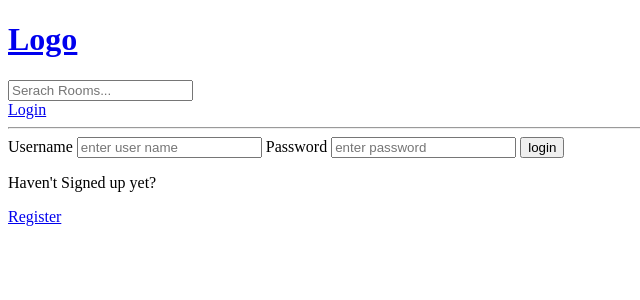
After one commit to SamAbdallah/studybudy, a Django app: page /login/ in a window 1280 px wide. The commit adds this page. Shown: the top 300 px of the page, without its empty margins (0-640 px from the left). Run offline with Django 4.2, Linux system fonts and the light colour scheme.

Commit message:
fixing user authentication

```diff
--- a/base/links.py
+++ b/base/links.py
@@ -2,6 +2,9 @@ from django.urls import path
 from . import views
 
 urlpatterns = [
+    path('login/',views.loginPage,name="login"),
+    path('logout/',views.logoutuser,name="logout"),
+    path('register/',views.registeruser,name="register"),
     path('',views.home,name="home"),
     path('room/<int:pk>/',views.room,name="room"),
     path('create-room/',views.createroom,name="createroom"),
--- a/base/templates/base/home.html
+++ b/base/templates/base/home.html
@@ -43,8 +43,12 @@
      {% for room in rooms %}
 
      <div>
+
+      {% if request.user == room.host %}
       <a href="{% url 'updateroom' room.id %}">edit</a>
       <a href="{% url 'deleteroom' room.id %}">delete</a>
+
+      {% endif %}
       <span>{{room.host.username}}</span>
       <h5> {{room.id}} --  <a href="{% url 'room' room.id %}">{{room.name}}</a> </h5>
       <small>{{room.topic.name}}</small>
--- /dev/null
+++ b/base/templates/base/login_register.html
@@ -0,0 +1,47 @@
+{% extends 'main.html' %}
+
+{% block content %}
+
+{% if page == 'login' %}
+<div>
+
+    <form method="post" action=" ">
+        {% csrf_token %}
+
+
+        <label>Username</label>
+        <input type="text" name="username" placeholder="enter user name">
+
+        <label>Password</label>
+        <input type="password" name="password" placeholder="enter password">
+
+        <input type="submit" value="login">
+
+    </form>
+
+    <p>Haven't Signed up yet?</p>
+    <a href="{% url 'register' %}">Register</a>
+
+
+</div>
+
+{% else %}
+
+<div>
+
+    <form method="post" action=" ">
+        {% csrf_token %}
+        {{ form.as_p }}
+        <input type="submit" value="Register">
+
+    </form>
+
+    <p>Already Signed up yet?</p>
+    <a href="{% url 'login' %}">login</a>
+
+
+</div>
+
+{% endif %}
+
+{% endblock content %}
--- a/base/views.py
+++ b/base/views.py
@@ -1,9 +1,63 @@
+from multiprocessing import context
 from django.shortcuts import redirect, render
 from django.http import HttpResponse
 from .models import Room,topic
 from .forms import RoomForm
+from django.contrib.auth.forms import UserCreationForm
 from django.db.models import Q
+from django.contrib.auth.models import User
+from django.contrib import messages
+from django.contrib.auth import authenticate, login, logout
+from django.contrib.auth.decorators import login_required
 
+
+
+def loginPage (request):
+    page='login'
+
+    if request.user.is_authenticated:
+        return redirect ('home')
+
+    if request.method== 'POST':
+        username= request.POST.get('username').lower()
+        password=request.POST.get('password')
+
+        try:
+            user=User.objects.get(username=username)
+        except:
+            messages.error(request,'user does not exist')
+
+        user= authenticate(request,username=username,password=password)
+
+        if user is not None:
+            login(request,user)
+            return redirect('home')
+
+        else :
+            messages.error(request,'username and password does not exist')
+
+    context={'page':page}
+    return render(request, 'base/login_register.html',context )
+
+
+def logoutuser(request):
+    logout(request)
+    return redirect('home')
+
+def registeruser(request):
+    form=UserCreationForm()
+    if request.method=='POST':
+        form=UserCreationForm(request.POST) #Pass the data#
+        if form.is_valid():
+            user=form.save(commit=False) #to acess the user right away to be able to clean data(lower case...)
+            user.username=user.username.lower()
+            user.save()
+            login(request,user)
+            return redirect('home')
+        else:
+            messages.error(request,'An error occured during registration')
+
+    return render(request,'base/login_register.html',{'form':form})
 
 def home(request):
     q=request.GET.get('q') if request.GET.get('q') != None else ''
@@ -30,6 +84,7 @@ def room(request,pk):
 
     return render(request,'base/room.html',context)
 
+@login_required(login_url='login')
 def createroom(request):
     form=RoomForm()
     if request.method== 'POST':
@@ -47,6 +102,10 @@ def createroom(request):
 def updateroom(request,pk):
     room=Room.objects.get(id=pk)
     form=RoomForm(instance=room)
+
+    if request.user != room.host:
+        return HttpResponse("You are not allowed here!")
+
     if request.method== 'POST':
      form= RoomForm(request.POST,instance=room)
      if form.is_valid():
@@ -56,13 +115,17 @@ def updateroom(request,pk):
     context={'form':form}
     return render(request,'base/room_form.html',context)
 
+
+@login_required(login_url='login')
 def deleteroom(request,pk):
-     room=Room.objects.get(id=pk)
-     if request.method== 'POST':
+    room=Room.objects.get(id=pk)
+    if request.user != room.host:
+     return HttpResponse("You are not allowed here!")
+    if request.method== 'POST':
         room.delete()
         return redirect('home')
 
 
-     return render(request,'base/delete.html',{'obj':room})
+    return render(request,'base/delete.html',{'obj':room})
 
 # Create your views here.
--- a/templatess/main.html
+++ b/templatess/main.html
@@ -11,7 +11,18 @@
 <body>
 {% include 'navbar.html'%}
 
+
+{% if messages %}
+<ul class="messages">
+    {% for message in messages %}
+    <li>{{ message }}</li>
+    {% endfor %}
+</ul>
+{% endif %}
+
+
 {% block content %}
+
 
 {% endblock %}
 
--- a/templatess/navbar.html
+++ b/templatess/navbar.html
@@ -9,4 +9,16 @@
     <input type="text" name="q" placeholder="Serach Rooms...">
 </form>
 
+{% if request.user.is_authenticated  %}
+
+<p>Hello {{request.user}}</p>
+
+<a href="{% url 'logout' %}">Logout</a>
+
+{% else %}
+
+<a href="{% url 'login'  %}">Login</a>
+
+{% endif %}
+
 <hr>
```
Also changed, not shown: db.sqlite3.
